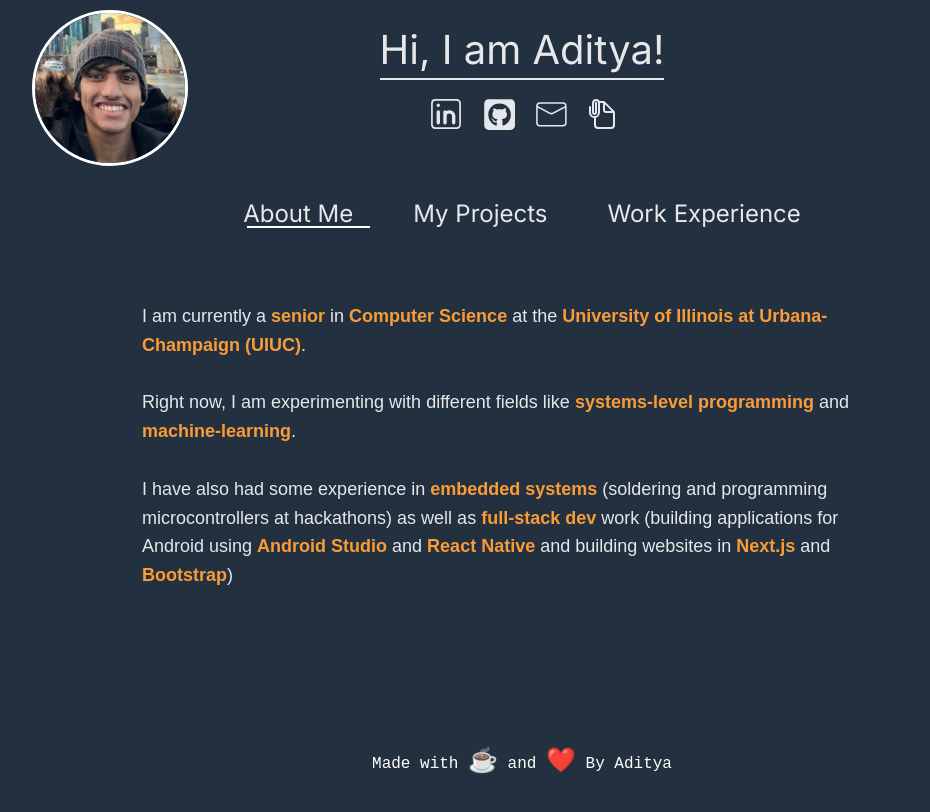
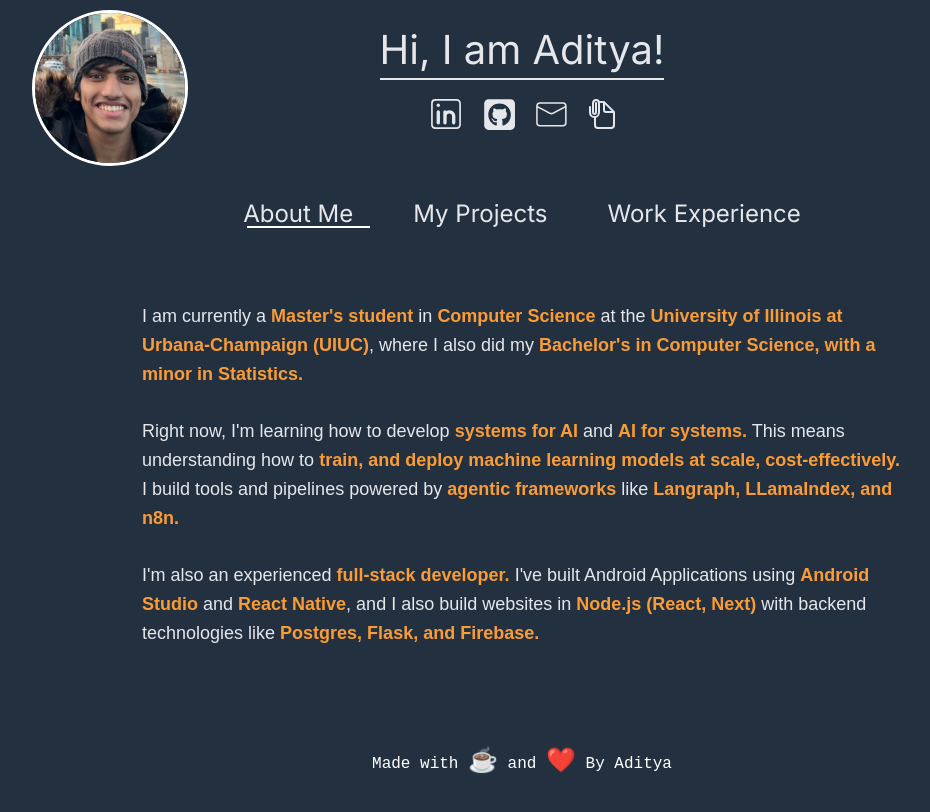
Before and after one commit to AdityaKunte18/AdityaKunte18.github.io, a Next.js app: page / in a window 1280 px wide. Shown: the top 812 px of the page, without its empty margins (118-1048 px from the left). Built offline with nearby package versions, Linux system fonts and the light colour scheme.

Commit message:
updated about me section

```diff
--- a/src/components/AboutMe.js
+++ b/src/components/AboutMe.js
@@ -4,11 +4,13 @@
   return (
     <div className="AboutMeContainer">
       <p className="aboutMeText">
-        I am currently a <span className="highlightedText">senior</span> in <span className="highlightedText">Computer Science</span> at the <span className="highlightedText"> University of Illinois at Urbana-Champaign (UIUC)</span>.
+        I am currently a <span className="highlightedText">Master's student</span> in <span className="highlightedText">Computer Science</span> at the <span className="highlightedText"> University of Illinois at Urbana-Champaign (UIUC)</span>, where I also did my <span className="highlightedText"> Bachelor's in Computer Science, with a minor in Statistics. </span>
         <br/><br/>
-        Right now, I am experimenting with different fields like <span className="highlightedText">systems-level programming</span> and <span className="highlightedText">machine-learning</span>.
+        Right now, I'm learning how to develop <span className="highlightedText">systems for AI</span> and <span className="highlightedText">AI for systems.</span> This means understanding how to <span className="highlightedText"> train, and deploy machine learning models </span> <span className="highlightedText"> at scale, cost-effectively.</span> I build tools and pipelines powered by <span className="highlightedText"> agentic frameworks</span> like <span className="highlightedText">Langraph, LLamaIndex, and n8n.</span>
         <br/><br/>
-        I have also had some experience in <span className="highlightedText">embedded systems</span> (soldering and programming microcontrollers at hackathons) as well as <span className="highlightedText">full-stack dev</span> work (building applications for Android using <span className="highlightedText">Android Studio</span> and <span className="highlightedText">React Native</span> and building websites in <span className="highlightedText">Next.js</span> and <span className="highlightedText">Bootstrap</span>)
+        I'm also an experienced <span className="highlightedText">full-stack developer.</span>  I've built Android Applications using <span className="highlightedText">Android Studio</span> and <span className="highlightedText">React Native</span>, and I also build websites in <span className="highlightedText">Node.js (React, Next)</span> with backend technologies like <span className="highlightedText">Postgres, Flask, and Firebase.</span>
+        <br/><br/>
+
       </p>
     </div>
   );
```
Also changed, not shown: src/styles/styles.css (line endings or trailing spaces).
